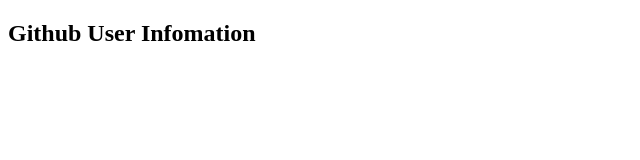
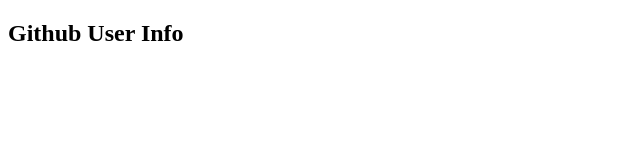
Before and after one commit to horsejiro/horsejiro-js-ajax-app-02, a plain HTML site: page ajaxapp/index.html in a window 1280 px wide. Shown: the whole page, without its empty margins (0-640 px from the left). Drawn offline with Linux system fonts and the light colour scheme.

Commit message:
first commit

```diff
--- a/ajaxapp/index.html
+++ b/ajaxapp/index.html
@@ -5,7 +5,7 @@
         <title>Ajax Example</title>
     </head>
     <body>
-        <h2>Github User Infomation</h2>
+        <h2>Github User Info</h2>
 
         <script src="index.js"></script>
     </body>
```
